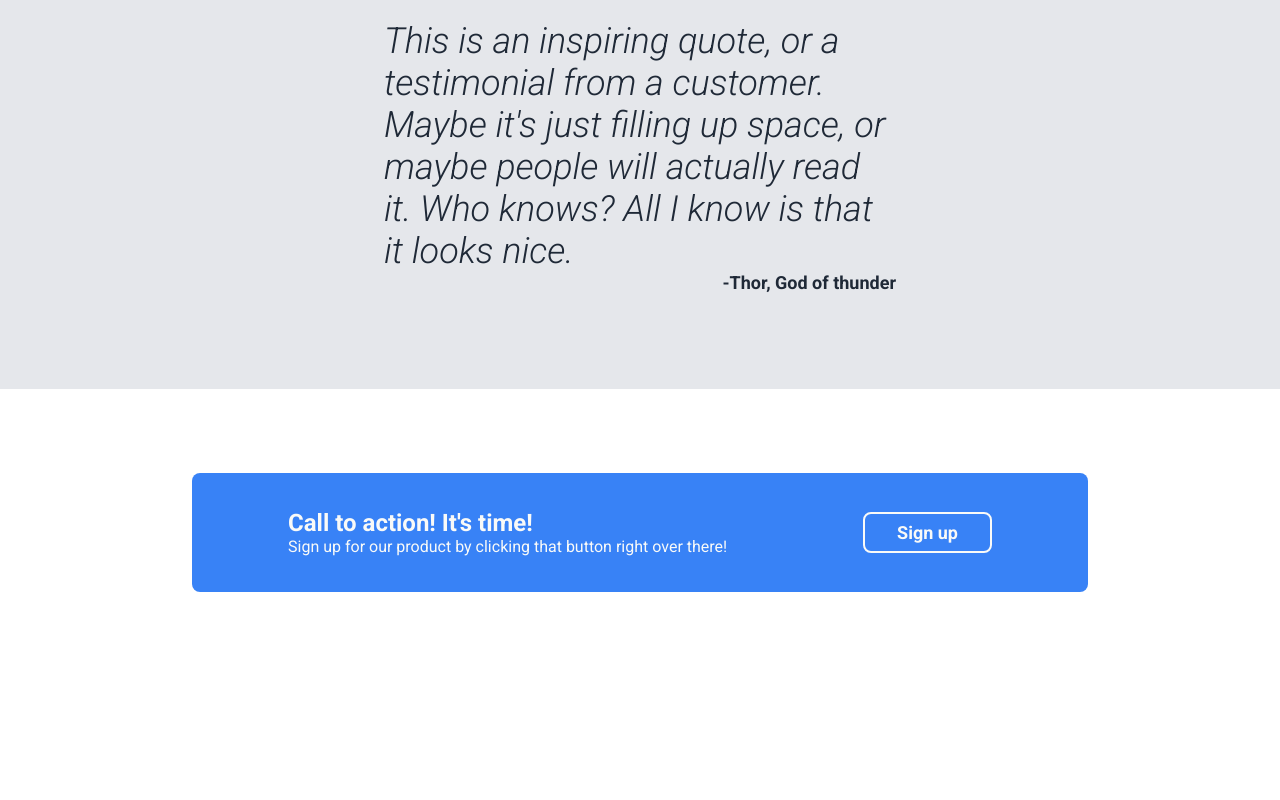
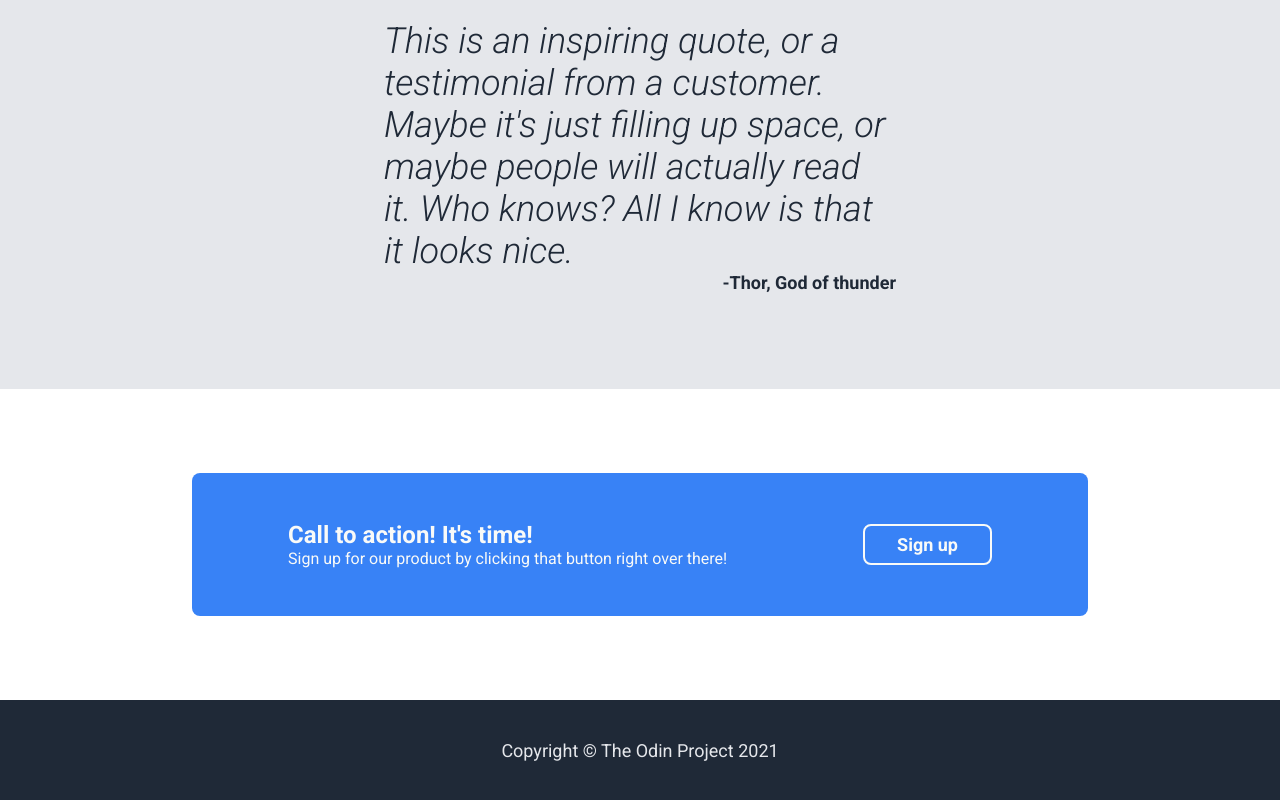
Before and after one commit to ClinShaiju/odin-landing-page, a plain HTML site: page index.html in a window 1280 px wide. Shown: the part 1122-1922 px from the top of the page. Before the commit the page ends 1798 px from the top, so only its background shows below. Drawn offline with Linux system fonts and the light colour scheme.

Commit message:
Add footer

```diff
--- a/index.html
+++ b/index.html
@@ -67,6 +67,9 @@
                 <div class="cta-button"><button class="sign-up">Sign up</button></div>
             </div>
         </div>
+        <div class="footer">
+            <a>Copyright © The Odin Project 2021</a>
+        </div>
     </div>
 </body>
 </html>
--- a/styles/styles.css
+++ b/styles/styles.css
@@ -162,7 +162,7 @@ body {
     background-color: #3882f6;
     display: flex;
     color: #f9faf8;
-    padding: 36px 96px;
+    padding: 48px 96px;
     border-radius: 8px;
 
 }
@@ -178,3 +178,13 @@ body {
     padding: 8px 32px;
     border: 2px solid #f9faf8;
 }
+
+.footer {
+    display: flex;
+    justify-content: center;
+    align-items: center;
+    background-color: #1f2937;
+    color: #e5e7eb;
+    font-size: 18px;
+    height: 100px;
+}
```
